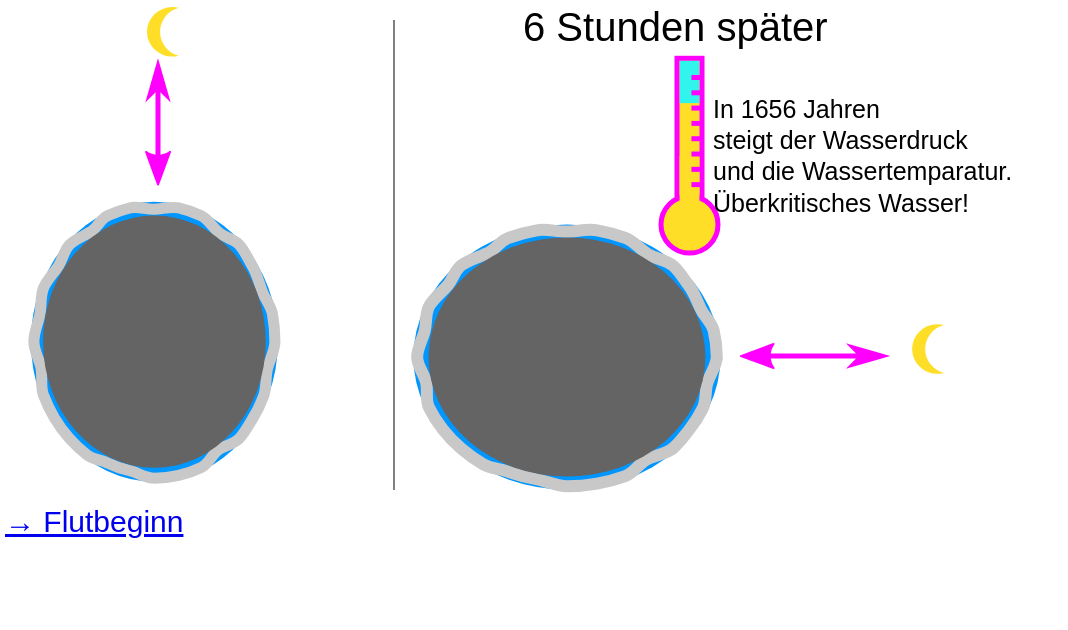
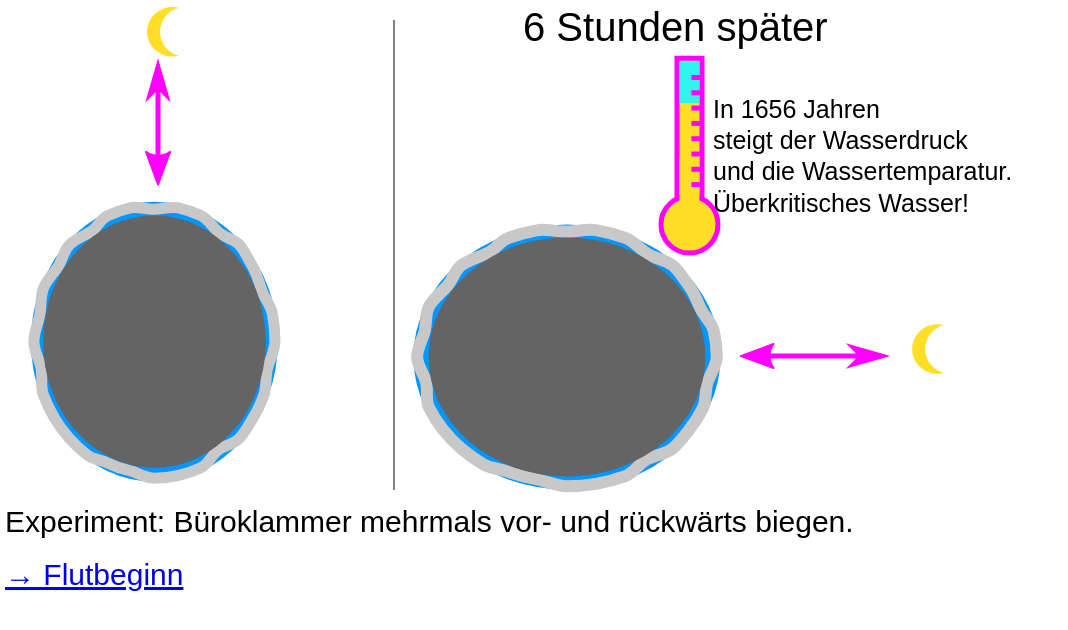
Before and after one commit to ReneNyffenegger/Hydroplattentheorie, a plain HTML site: page Präsentation/Einfluss-des-Mondes.html in a window 1280 px wide. Shown: the whole page, without its empty margins (0-1068 px from the left). Drawn offline with Linux system fonts and the light colour scheme.

Commit message:
Büroklammer

```diff
--- a/Präsentation/Einfluss-des-Mondes.html
+++ b/Präsentation/Einfluss-des-Mondes.html
@@ -17,6 +17,10 @@
     </object>
 
      <div class='txt'>
+      Experiment: Büroklammer mehrmals vor- und rückwärts biegen.
+     </div>
+
+     <div class='txt'>
        <a href='Flutbeginn.html'>→ Flutbeginn</a>
       </div>
     </div>
```
